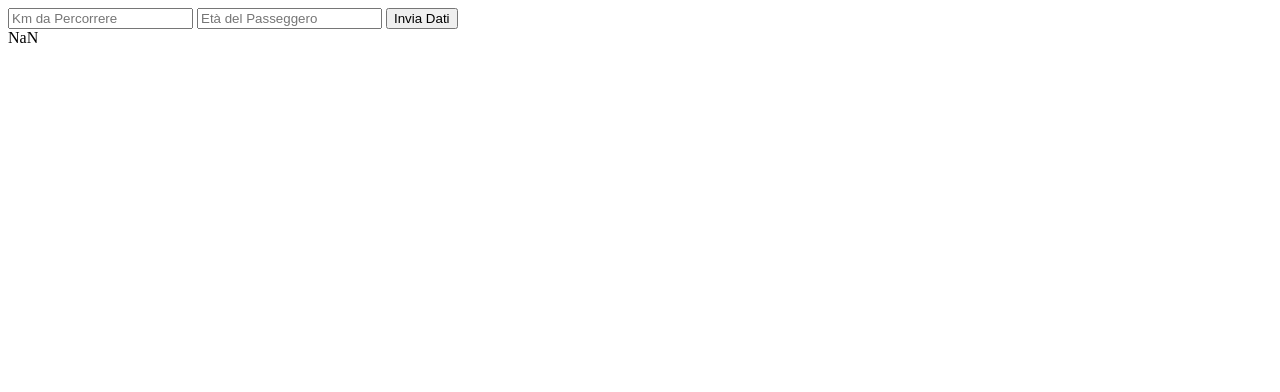
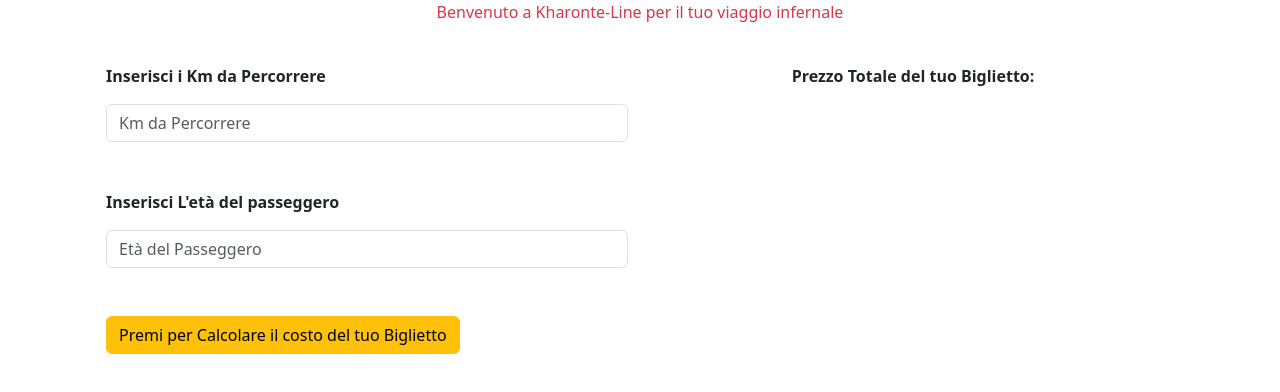
Before and after one commit to SquallStrifeX/js-biglietto-treno-form, a plain HTML site: page index.html in a window 1280 px wide. Drawn offline with nearby package versions, Linux system fonts and the light colour scheme.

Commit message:
end exercise

```diff
--- a/index.html
+++ b/index.html
@@ -3,13 +3,40 @@
 <head>
     <meta charset="UTF-8">
     <meta name="viewport" content="width=device-width, initial-scale=1.0">
+    <link rel="stylesheet" href="https://cdn.jsdelivr.net/npm/bootstrap@5.3.2/dist/css/bootstrap.min.css" integrity="sha384-T3c6CoIi6uLrA9TneNEoa7RxnatzjcDSCmG1MXxSR1GAsXEV/Dwwykc2MPK8M2HN" crossorigin="anonymous">
     <title>Document</title>
 </head>
 <body>
-    <input type="text" id="km" name="km" placeholder="Km da Percorrere" class="form-control" >
-    <input type="text" id="eta" name="eta" placeholder="Età del Passeggero" class="form-control" >
-    <button class="btn">Invia Dati</button>
-    <div id="prezzo_finale"></div>
+    <p class="text-center text-danger">Benvenuto a Kharonte-Line per il tuo viaggio infernale</p>
+    <div class="container">
+        <div class="row p-4">
+            <div class="col-6">
+                <div class="fw-bolder pb-3">Inserisci i Km da Percorrere</div>
+                 <input type="text" id="km" name="km" placeholder="Km da Percorrere" class="form-control" >
+                </div>
+                <div class="col-6"> <p class="text-center fw-bolder">Prezzo Totale del tuo Biglietto:</p></div>
+        </div>
+    </div>
+
+    <div class="container">
+        <div class="row p-4">
+            <div class="col-6">
+                <div class="fw-bolder pb-3">Inserisci L'età del passeggero</div>
+                <input type="text" id="eta" name="eta" placeholder="Età del Passeggero" class="form-control" >
+                </div>
+                <div class="col-6"> <p id="prezzo_finale" class="text-center fw-bolder fs-2 text-danger"></p></div>
+        </div>
+    </div>
+
+    <div class="container">
+        <div class="row p-4">
+            <div class="col-6">
+                 <button class="btn btn-warning">Premi per Calcolare il costo del tuo Biglietto</button>
+                </div>
+                <div class="col-6"> <p></p></div>
+        </div>
+    </div>
+
     <script src="./js/script.js"></script>
 </body>
 </html>
--- a/js/script.js
+++ b/js/script.js
@@ -4,23 +4,14 @@
 // let eta = prompt("Qual è la tua età?");
 // console.log(eta);
 
-let km;
-
-let eta;
-
 const button = document.querySelector(".btn");
 
 button.addEventListener("click", function(){
 
-km = document.getElementById("km").value;
-
-
-eta = document.getElementById("eta").value;
-
-} )
-
+let km = document.getElementById("km").value;
 console.log(km);
 
+let eta = document.getElementById("eta").value;
 console.log(eta);
 
 let prezzo = km * 0.21;
@@ -38,6 +29,9 @@ else{
     prezzo_finale = prezzo
 }
 
-document.getElementById("prezzo_finale").innerText = prezzo_finale
+document.getElementById("prezzo_finale").innerText = prezzo_finale.toFixed(2) + "€"
 
 console.log(prezzo_finale);
+
+
+} )
```
